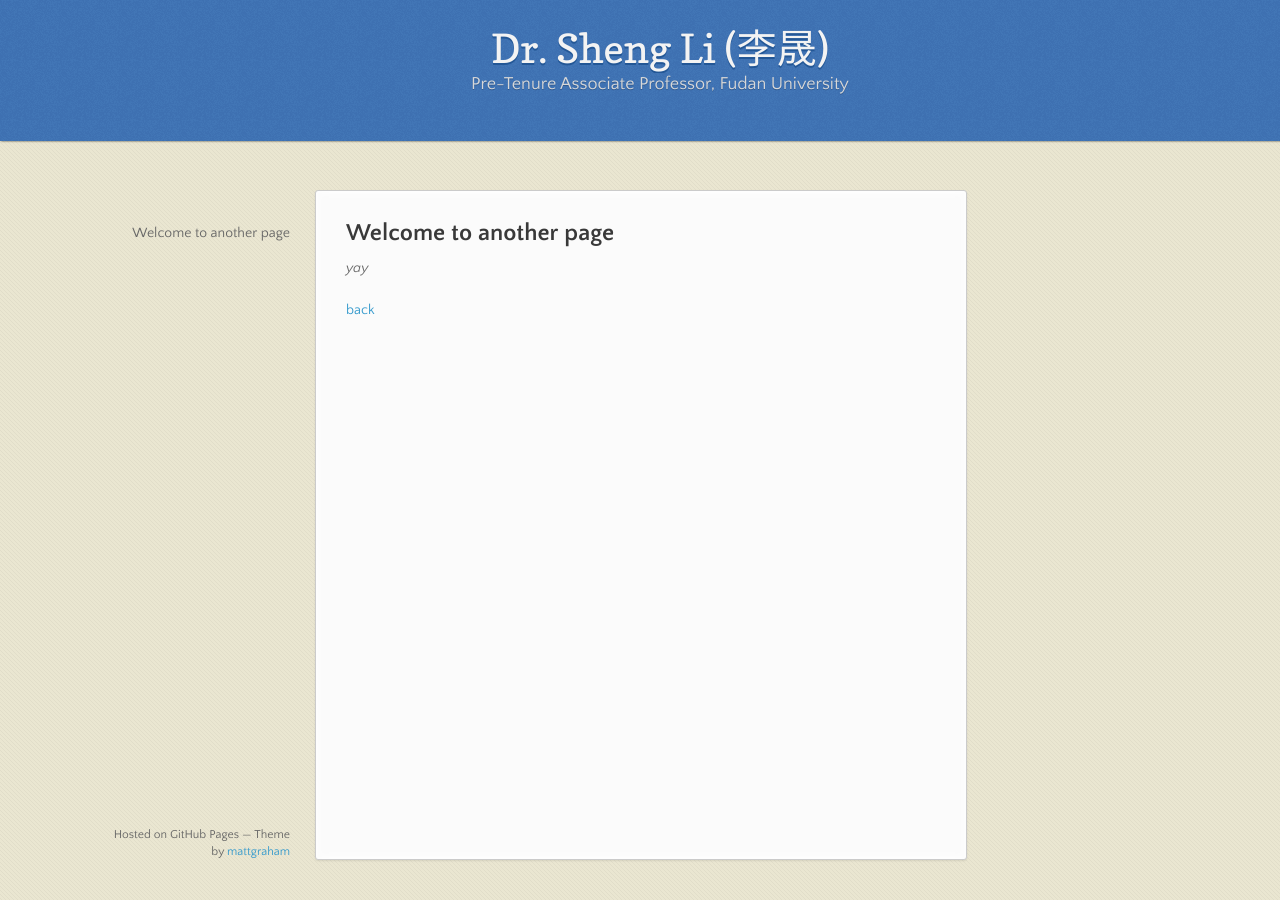
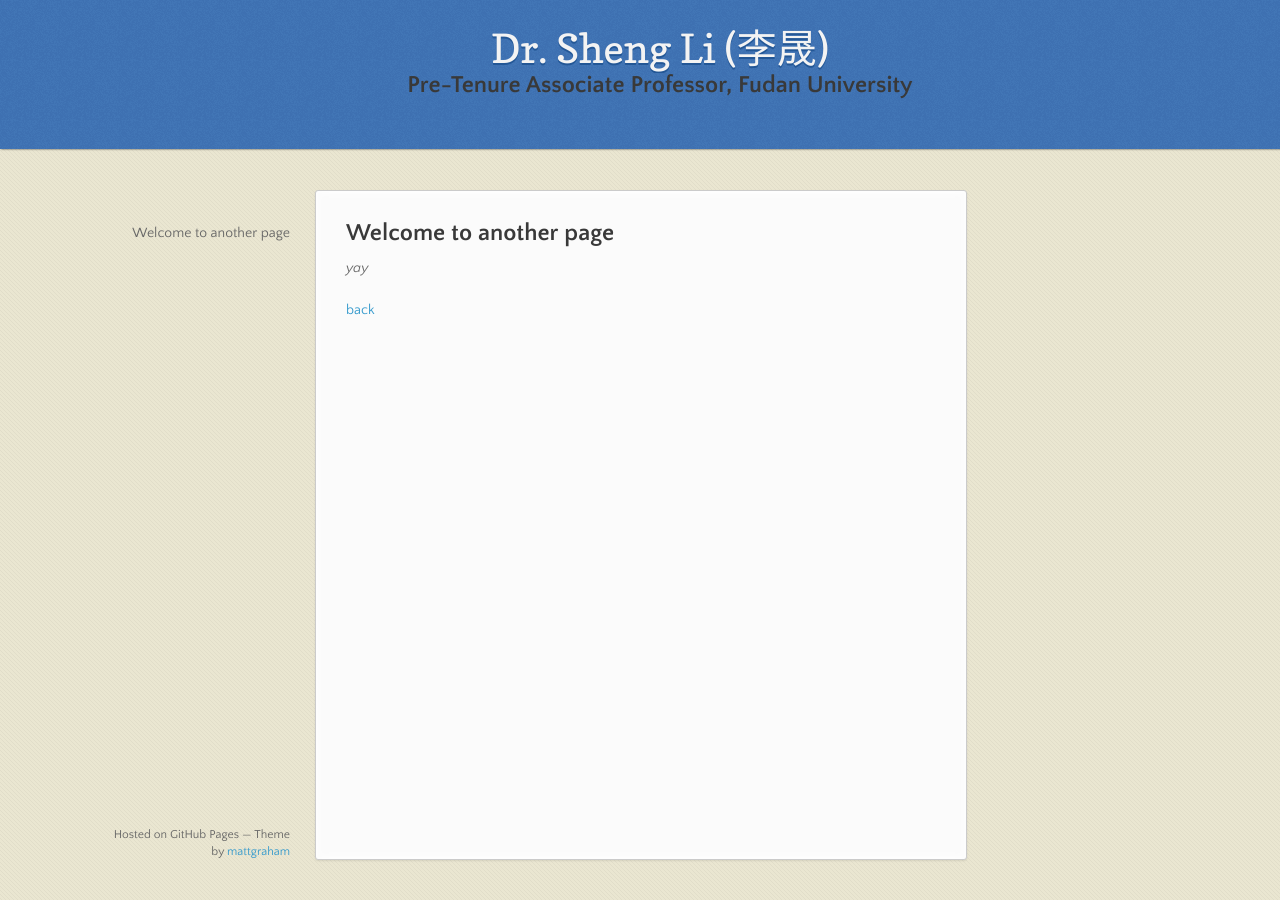
Before and after one commit to blazelisheng/blazelisheng.github.io, a Jekyll site: the page built from another-page.md, in a window 1280 px wide. Built offline with Jekyll 4.4.1, drawn with Linux system fonts in a browser that asks for light colours; our own code applies the rules of GitHub Pages for plain Markdown files.

Commit message:
Update default.html

```diff
--- a/_layouts/default.html
+++ b/_layouts/default.html
@@ -18,7 +18,7 @@
 
       <header>
         <h1>{{ site.title | default: site.github.repository_name }}</h1>
-        <p>{{ site.description | default: site.github.project_tagline }}</p>
+        <h2>{{ site.description | default: site.github.project_tagline }}<h2>
       </header>
 
 
```
